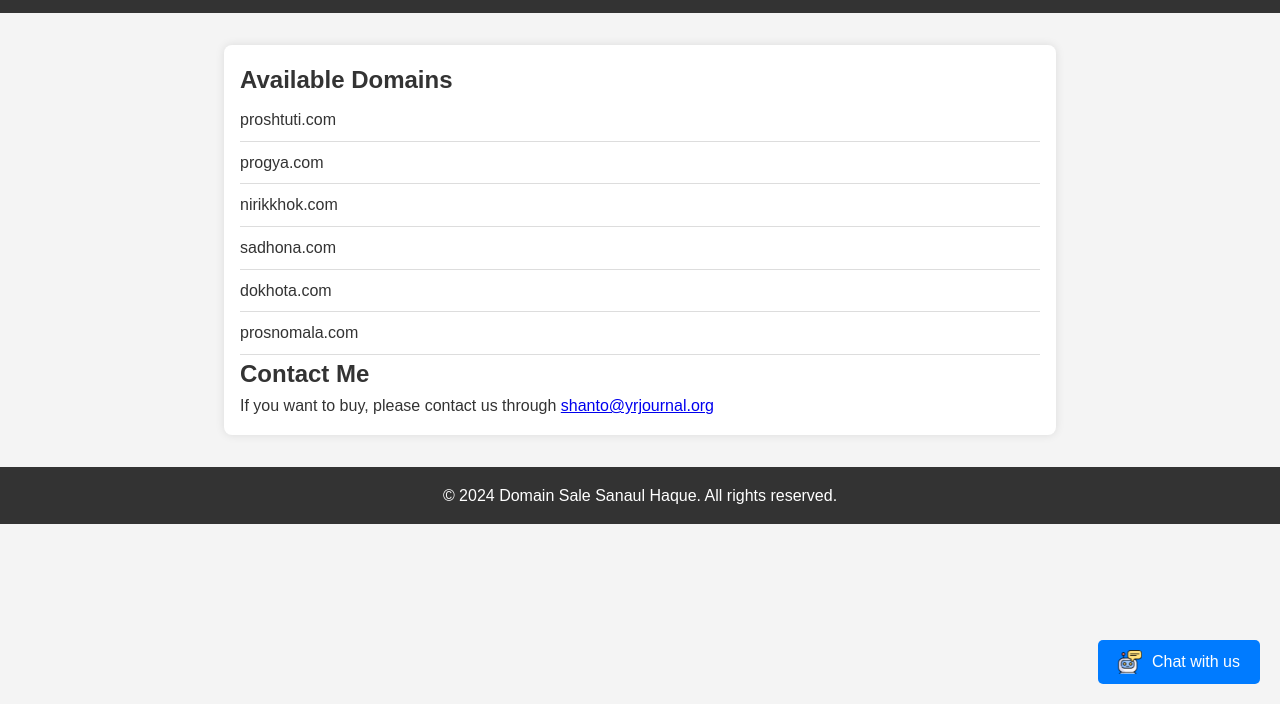
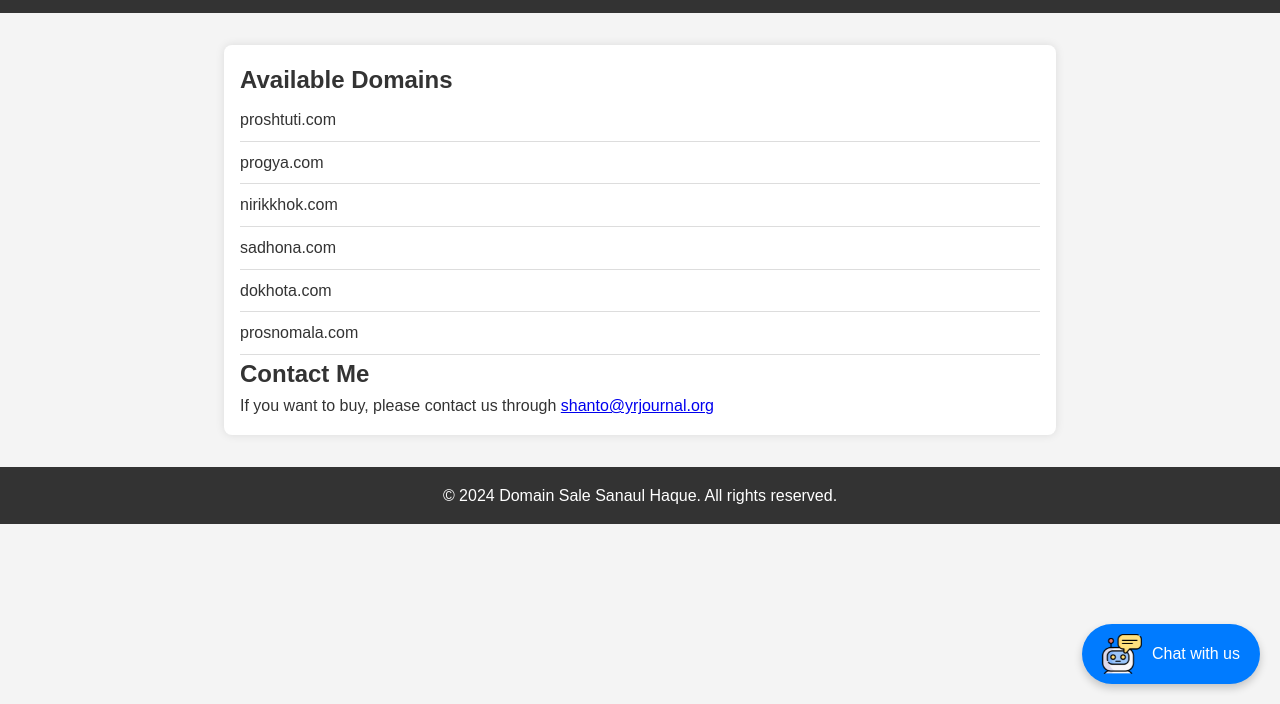
Before and after one commit to zetx2024/sadho, a plain HTML site: page index.html in a window 1280 px wide. Shown: the part 96-800 px from the top of the page. Drawn offline with Linux system fonts and the light colour scheme.

Commit message:
Update style.css

```diff
--- a/style.css
+++ b/style.css
@@ -15,7 +15,7 @@ body {
     background-color: #007bff;
     color: white;
     border: none;
-    border-radius: 5px;
+    border-radius: 50px;
     padding: 10px 20px;
     cursor: pointer;
     font-size: 16px;
@@ -23,11 +23,18 @@ body {
     align-items: center;
     gap: 10px;
     position: relative;
+    transition: background-color 0.3s ease;
+    box-shadow: 0 4px 8px rgba(0, 0, 0, 0.2);
+}
+
+#chatbot-button:hover {
+    background-color: #0056b3;
 }
 
 #chatbot-button #bot-icon {
-    width: 24px;
-    height: 24px;
+    width: 40px;
+    height: 40px;
+    object-fit: contain;
     animation: shake 0.5s infinite;
 }
 
@@ -46,7 +53,7 @@ body {
     bottom: 80px;
     right: 20px;
     width: 300px;
-    max-width: 100%;
+    max-width: calc(100% - 40px); /* Make sure it fits on smaller screens */
     border: 1px solid #ddd;
     border-radius: 5px;
     background-color: #fff;
```
